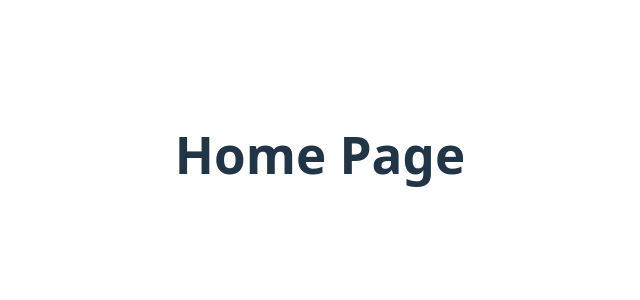
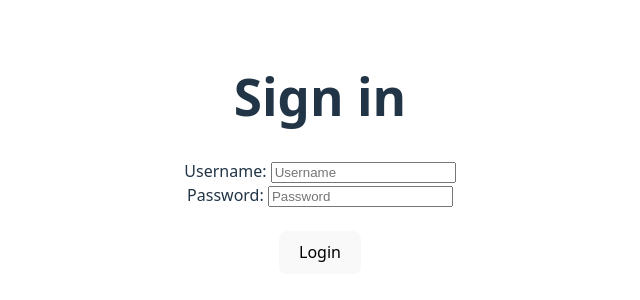
Before and after one commit to CodingSea/snap-stream-front-end, a React (Vite) app: page /login in a window 1280 px wide. Shown: the part 246-546 px from the top of the page, without its empty margins (320-960 px from the left). Built offline with nearby package versions, Linux system fonts and the light colour scheme.

Commit message:
working on login

```diff
--- a/package.json
+++ b/package.json
@@ -12,7 +12,8 @@
   "dependencies": {
     "axios": "^1.11.0",
     "react": "^19.1.1",
-    "react-dom": "^19.1.1"
+    "react-dom": "^19.1.1",
+    "react-router-dom": "^7.8.2"
   },
   "devDependencies": {
     "@eslint/js": "^9.33.0",
--- a/src/App.jsx
+++ b/src/App.jsx
@@ -1,13 +1,38 @@
 import { useState } from 'react'
 import './App.css'
+import { BrowserRouter as Router, Routes, Route } from "react-router-dom";
+import LoginForm from "./components/LoginForm/LoginForm"
+import SignupForm from './components/SignupForm/SignupForm';
+import { jwtDecode } from 'jwt-decode'
 
 function App()
 {
+  const [token, setToken] = useState(localStorage.getItem('token'));
 
+  function handleLogin(newToken)
+  {
+    setToken(newToken);
+  }
+
+  function handleLogout()
+  {
+    setToken(null)
+    localStorage.removeItem('token')
+  }
+
+  if (token)
+  {
+    const decodedToken = jwtDecode(token)
+  }
 
   return (
     <>
-      <h1>Home Page</h1>
+      <Router>
+        <Routes>
+          <Route path="/login" element={ <LoginForm onLogin={ handleLogin } /> } />
+          <Route path="/signup" element={ <SignupForm /> } />
+        </Routes>
+      </Router>
     </>
   )
 }
--- /dev/null
+++ b/src/components/LoginForm/LoginForm.jsx
@@ -0,0 +1,72 @@
+import axios from 'axios';
+import React, { useEffect, useState } from 'react';
+import { Navigate } from 'react-router-dom';
+
+
+const LoginPage = () =>
+{
+    const [credentials, setCredentials] = useState({
+        username: '',
+        password: '',
+    });
+
+    async function handleSubmit(event)
+    {
+        event.preventDefault();
+
+        try
+        {
+            const res = await axios.post(`${ import.meta.env.VITE_BACKEND_URL }/login/`,
+                {
+                    username: credentials.username,
+                    password: credentials.password
+                }
+            );
+
+            localStorage.setItem('token', res.data.token);
+            onLogin(res.data.token);
+            Navigate('/home/');
+        }
+        catch(error)
+        {
+            console.log(error);
+        }
+
+    }
+
+    return (
+        <>
+            <h1>Sign in</h1>
+
+            <form onSubmit={ handleSubmit }>
+                <div>
+                    <label>Username: </label>
+                    <input
+                        placeholder='Username'
+                        name='username'
+                        value={ credentials.username }
+                        onChange={ (e) => setCredentials({ ...credentials, username: e.target.value }) }
+                    />
+                </div>
+
+                <div>
+                    <label>Password: </label>
+                    <input
+                        placeholder='Password'
+                        name='password'
+                        value={ credentials.password }
+                        onChange={ (e) => setCredentials({ ...credentials, password: e.target.value }) }
+                    />
+                </div>
+
+                <br />
+
+                <div>
+                    <button type='submit'>Login</button>
+                </div>
+            </form>
+        </>
+    );
+};
+
+export default LoginPage;
--- /dev/null
+++ b/src/components/SignupForm/SignupForm.jsx
@@ -0,0 +1,63 @@
+import { useState } from 'react'
+import { useNavigate } from 'react-router'
+import axios from 'axios'
+
+function SignupForm()
+{
+    const [formData, setFormData] = useState
+        (
+            {
+                username: "",
+                password: ""
+            }
+        )
+    const navigate = useNavigate()
+
+    function handleChange(event)
+    {
+        setFormData({ ...formData, [event.target.name]: event.target.value })
+    }
+
+    async function handleSubmit(event)
+    {
+        event.preventDefault()
+        try
+        {
+            await axios.post(`${ import.meta.env.VITE_BACKEND_URL }/signup/`,
+                {
+                    username: formData.username,
+                    password: formData.password
+                }
+            )
+
+            navigate('/login')
+        } catch (error)
+        {
+            console.log(error)
+        }
+    }
+
+    return (
+        <form onSubmit={ handleSubmit }>
+            <h2>Sign Up</h2>
+            <label htmlFor="username">Username: </label>
+            <input
+                name='username'
+                placeholder="Username"
+                value={ formData.username }
+                onChange={ handleChange }
+            />
+
+            <label htmlFor="password">Password: </label>
+            <input
+                name='password'
+                placeholder="Password"
+                type="password"
+                value={ formData.password }
+                onChange={ handleChange }
+            />
+            <button type="submit">Sign Up</button>
+        </form>
+    )
+}
+export default SignupForm
```
Also changed, not shown: src/components/test.jsx (+24 -2 lines), 2 other files (tests, documents, lock files or other folders).
